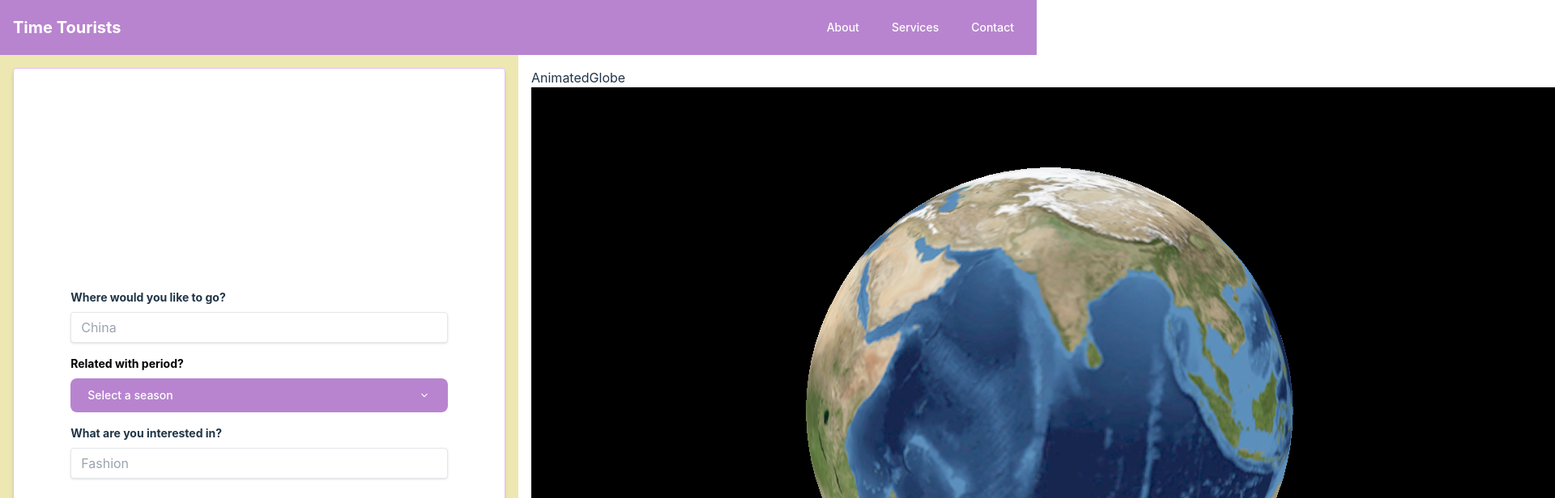
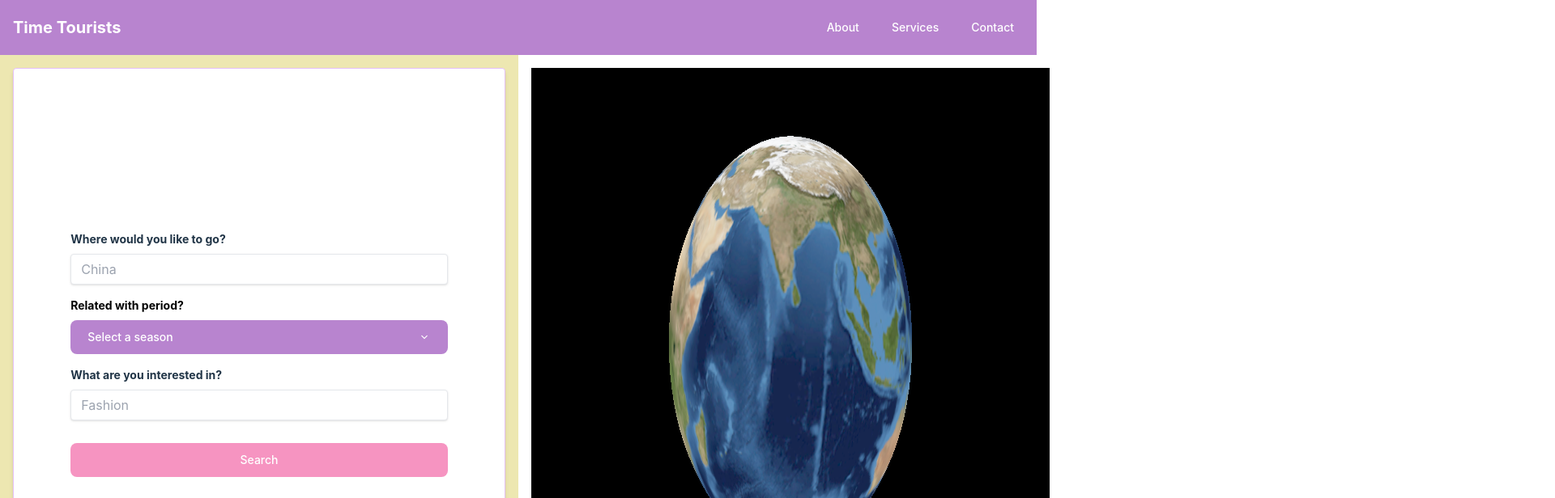
Before and after one commit to IgorTraspadini/Time_Tourists, a React (Vite) app: page /select-history in a window 1280 px wide. Shown: the top 616 px of the page at 81% size, 1920 px wide, since content can reach past the window. Built offline with nearby package versions, Linux system fonts and the light colour scheme.

Commit message:
made animated globe fit container and removed the text appearing above it

```diff
--- a/src/components/AnimatedGlobe/index.jsx
+++ b/src/components/AnimatedGlobe/index.jsx
@@ -41,6 +41,9 @@ function AnimatedGlobe() {
  const mount = useRef(null); // Create a ref object
 
  useEffect(() => {
+    const width = mount.current.clientWidth; // Get the width of the container
+    const height = mount.current.clientHeight; // Get the height of the container
+
     const scene = new THREE.Scene();
     const camera = new THREE.PerspectiveCamera(75, window.innerWidth / window.innerHeight, 0.1, 1000);
     const renderer = new THREE.WebGLRenderer();
@@ -48,10 +51,14 @@ function AnimatedGlobe() {
 
 
     // Set the size of the renderer and append it to the mount point
-    renderer.setSize(window.innerWidth, window.innerHeight);
+    // renderer.setSize(window.innerWidth, window.innerHeight);
+    // mount.current.appendChild(renderer.domElement);
+    renderer.setSize(width, height);
     mount.current.appendChild(renderer.domElement);
+
     const light = new THREE.AmbientLight(0xffffff, 0.5); // soft white light
     scene.add(light);
+
     // Create a sphere
     const sphere = new THREE.Mesh(
       new THREE.SphereGeometry(5, 50, 50),
@@ -79,7 +86,7 @@ function AnimatedGlobe() {
  }, []); // Empty dependency array ensures this runs once on mount and cleanup on unmount
 
 
- return <Wrapper ref={mount}>AnimatedGlobe</Wrapper>;
+ return <Wrapper ref={mount}></Wrapper>;
 }
 
 export default AnimatedGlobe;
```
